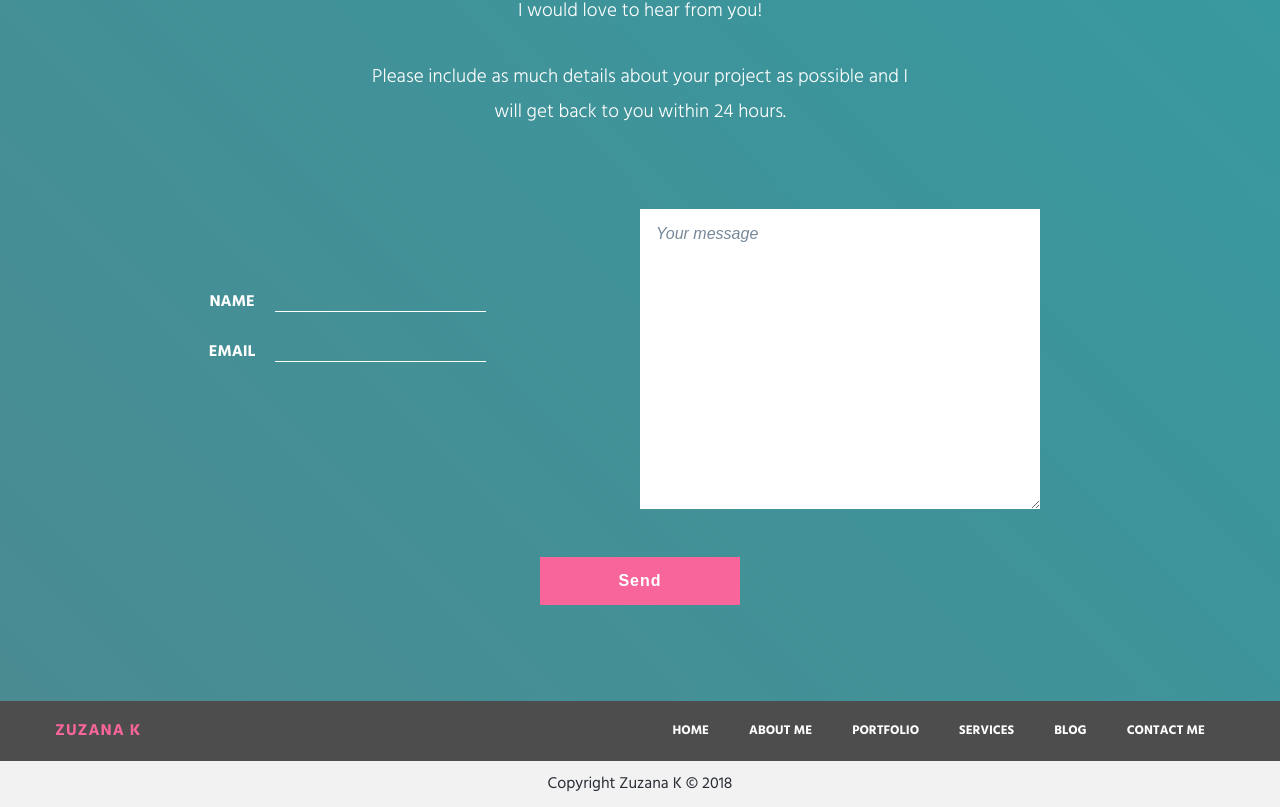
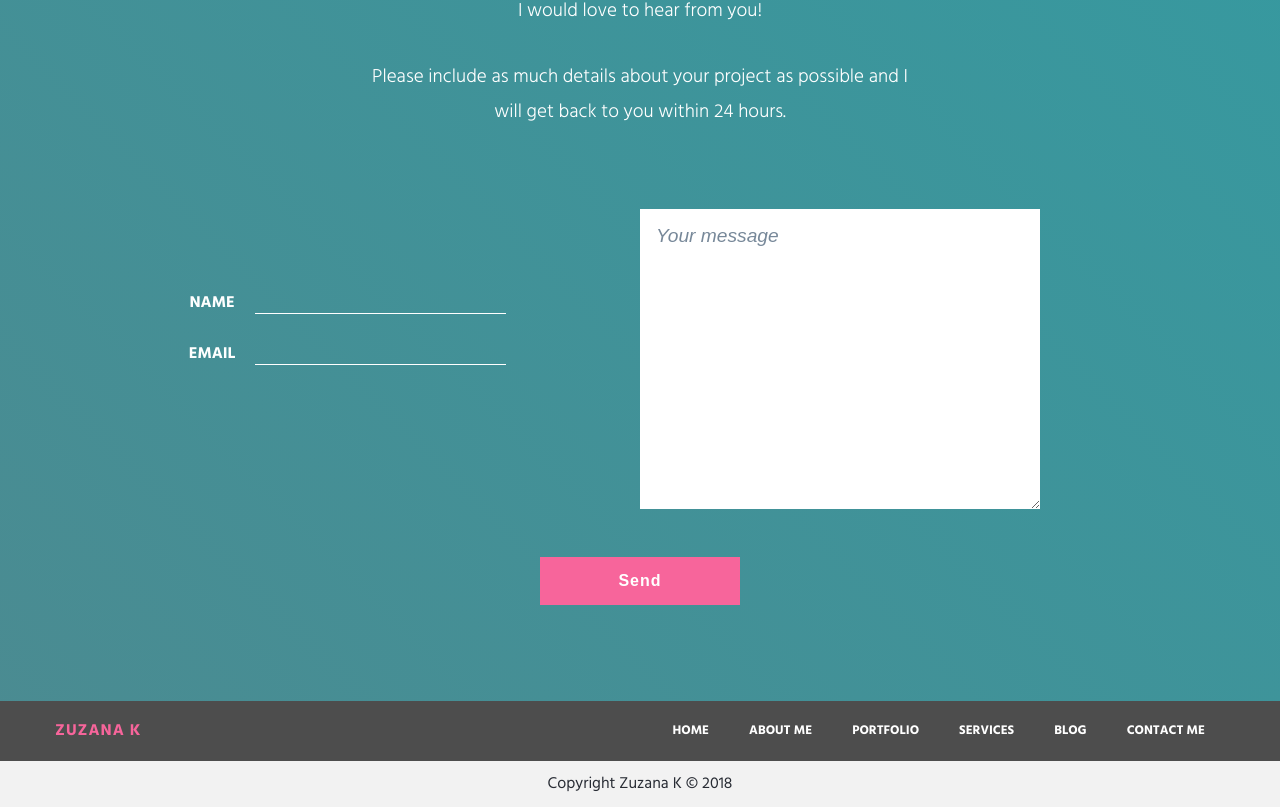
Before and after one commit to zk433/zuzana-k, a website: page app/index.html in a window 1280 px wide. Shown: the part 4134-4941 px from the top of the page. Drawn offline with nearby package versions, Linux system fonts and the light colour scheme.

Commit message:
form labels fixed

```diff
--- a/app/index.html
+++ b/app/index.html
@@ -228,12 +228,12 @@
                                 <div class="inputFields">
                                     <div>
                                         <label for="name">Name</label>
-                                        <input type="text">
+                                        <input type="text" name="name">
                                     </div>
 
                                     <div>
                                         <label for="email">Email</label>
-                                        <input type="email">
+                                        <input type="email" name="email">
                                     </div>
                                 </div>
                             </div>
--- a/app/js/main.js
+++ b/app/js/main.js
@@ -56,6 +56,7 @@ $(document).ready(function() {
 });
 
 //retro clock function
+/*
 var hourHand = document.querySelector('.hours'),
 minuteHand = document.querySelector('.minutes'),
 secondHand = document.querySelector('.seconds');
@@ -88,3 +89,4 @@ function localTime() {
 setInterval(localTime, 1000);
 
 localTime();
+*/
--- a/app/scss/_contact.scss
+++ b/app/scss/_contact.scss
@@ -44,6 +44,7 @@
             border-bottom: 1px solid $font-light;
             outline-color: $pink;
             color: $font-light;
+            font-size: 1.2rem;
 
             &:focus, &:active {
 
@@ -62,6 +63,7 @@
             border: none;
             color: $font-grey;
             padding: 1rem;
+            font-size: 1.2rem;
 
             &::-webkit-input-placeholder {
                 color: lightslategrey;
```
Also changed, not shown: app/css/style.css, dist/assets/images/agency.jpg (added), dist/assets/images/clock.jpg (added), dist/assets/images/hero.jpg (added), dist/assets/images/slice1.jpg (added), dist/assets/images/slice2.jpg (added), dist/assets/images/website2-final.jpg (added), dist/css/style.css, dist/index.html, dist/js/main.js, 1 other file.
